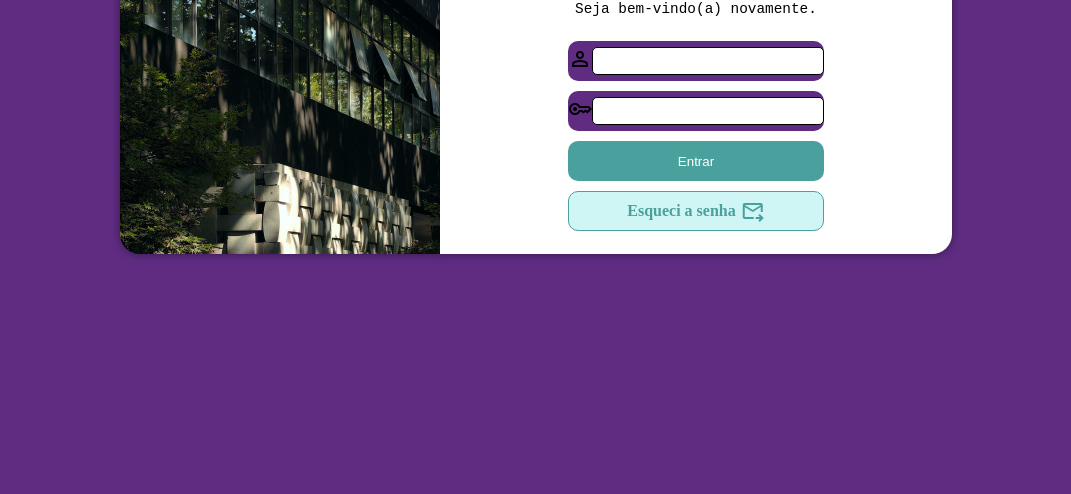
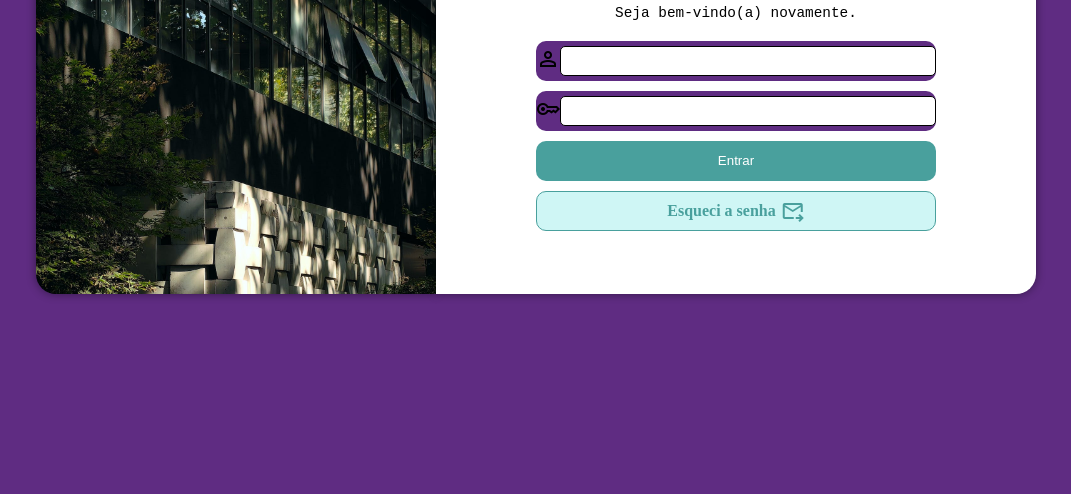
Before and after one commit to lemosguilherme/projeto-login, a plain HTML site: page index.html in a window 1280 px wide. Shown: the part 306-800 px from the top of the page, without its empty margins (104-1175 px from the left). Drawn offline with nearby package versions, Linux system fonts and the light colour scheme; a web font is replaced by a local one.

Commit message:
ajuste horizontal

```diff
--- a/estilo/style.css
+++ b/estilo/style.css
@@ -16,29 +16,21 @@
 }
 body {
     background-color: var(--cor2);
-    height: 100vh;
-    width: 100vw;
-}
-main {
-    height: 100vh;
-    width: 100vw;
 
 }
-section {
-    height: 100vh;
-    width: 100vw;
-}
+
 .login {
     display: flex;
     flex-direction: column;
     justify-content: center;
     align-items: center;
+    height: 100vh;
 
 }
 div.imagem{
     background-color: black;
-    height: 25vh;
-    width: 80vw;
+    height: 250px;
+    width: 400px;
     background-image: url("../imagens/predio2.jpg");
     background-repeat: no-repeat;
     background-size: cover;
@@ -49,8 +41,8 @@ div.imagem{
 
 div.formulario {
     background-color: white;
-    height: 40vh;
-    width: 80vw;
+    height: 350px;
+    width: 400px;
     display: flex;
     flex-direction: column;
     justify-content: center;
@@ -64,26 +56,26 @@ div.formulario {
 }
 h1 {
     font-family: 'Unna', serif;
-    height: 3vh;
+
 }
 p {
     text-align: center;
     padding: 10px;
     font-family: 'Sometype Mono', monospace;
     font-size: 0.9em;
-    height: 5vh;
+
 }
 div.formulario form input {
     border-radius: 5px;
-    height: 3.5vh;
-    width: 100%;
+    block-size: 30px;
+    width: 300px;
     border: 1px solid black;
 
 
 }
 div.formulario div.email, div.senha {
-    height: 5vh;
-    width: 40vw;
+    height: 40px;
+    width: 100%;
     background-color: var(--cor2);
     border-radius: 10px;
     margin-bottom: 10px;
@@ -95,7 +87,7 @@ div.formulario div.email, div.senha {
 }
 div.formulario input.entrar {
     background-color: var(--cor1);
-    height: 5vh;
+    height: 40px;
     width: 100%;
     border-radius: 10px;
     color: white;
@@ -124,7 +116,7 @@ div.formulario div.esqueci-senha a {
     align-items: center;
     gap: 5px;
     width: 100%;
-    height: 5vh;
+    height: 40px;
 }
 div.formulario div.esqueci-senha a:hover {
     background-color: #2f949254;
--- a/estilo/table.css
+++ b/estilo/table.css
@@ -2,15 +2,15 @@
 
 @media screen and (min-width: 768px) and (max-width: 992px) {
     div.imagem {
-        height: 30vh;
-        width: 60vw;
+        height: 300px;
+        width: 500px;
     }
     div.formulario {
-        height: 40vh;
-        width: 60vw;
+        height: 400px;
+        width: 500px;
     }
     div.formulario div.email, div.senha {
-        width: 50vw;
+        width: 300px;
     }
 
 }
--- a/estilo/tela-grande.css
+++ b/estilo/tela-grande.css
@@ -2,22 +2,25 @@
 
 @media screen and (min-width: 992px) {
     div.imagem {
-        height: 40vh;
-        width: 25vw;
+        height: 400px;
+        width: 400px;
         border-radius: 0px;
         border-top-left-radius: 20px;
         border-bottom-left-radius: 20px;
     }
     div.formulario {
-        width: 40vw;
-        height: 40vh;
+        height: 400px;
+        width: 600px;
         border-radius: 0px;
         border-top-right-radius: 20px;
         border-bottom-right-radius: 20px;
 
     }
+    div.formulario form input {
+        width: 500px;
+    }
     div.formulario div.email, div.senha {
-        width: 20vw;
+        width: 400px;
     }
     .login {
         display: flex;
```
